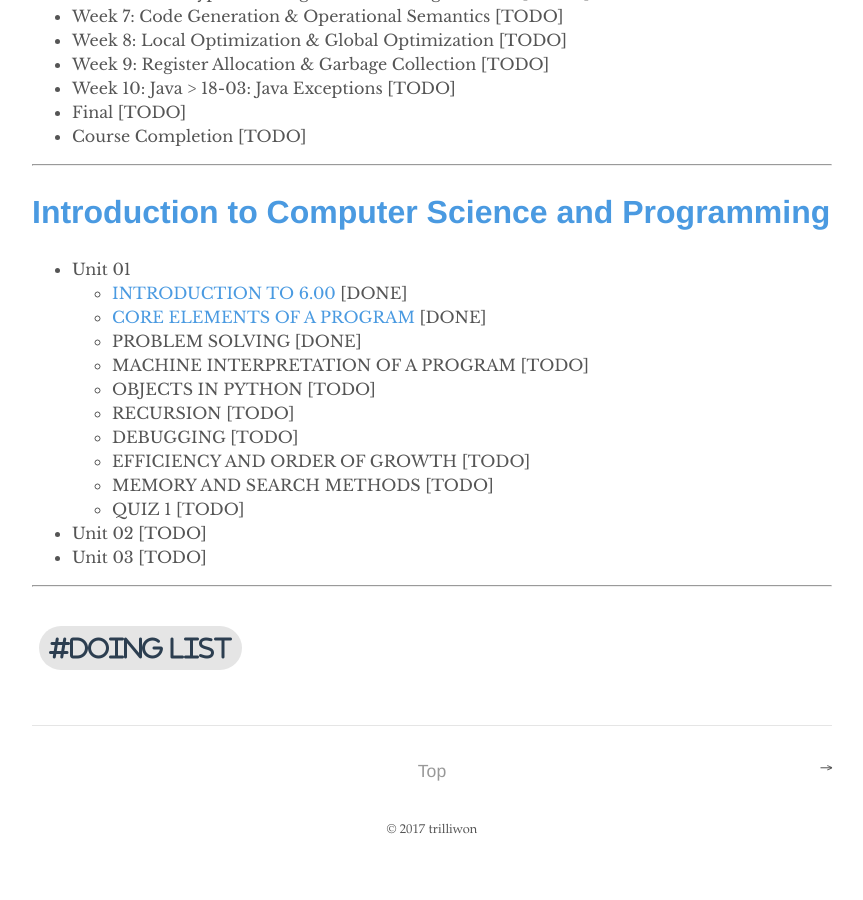
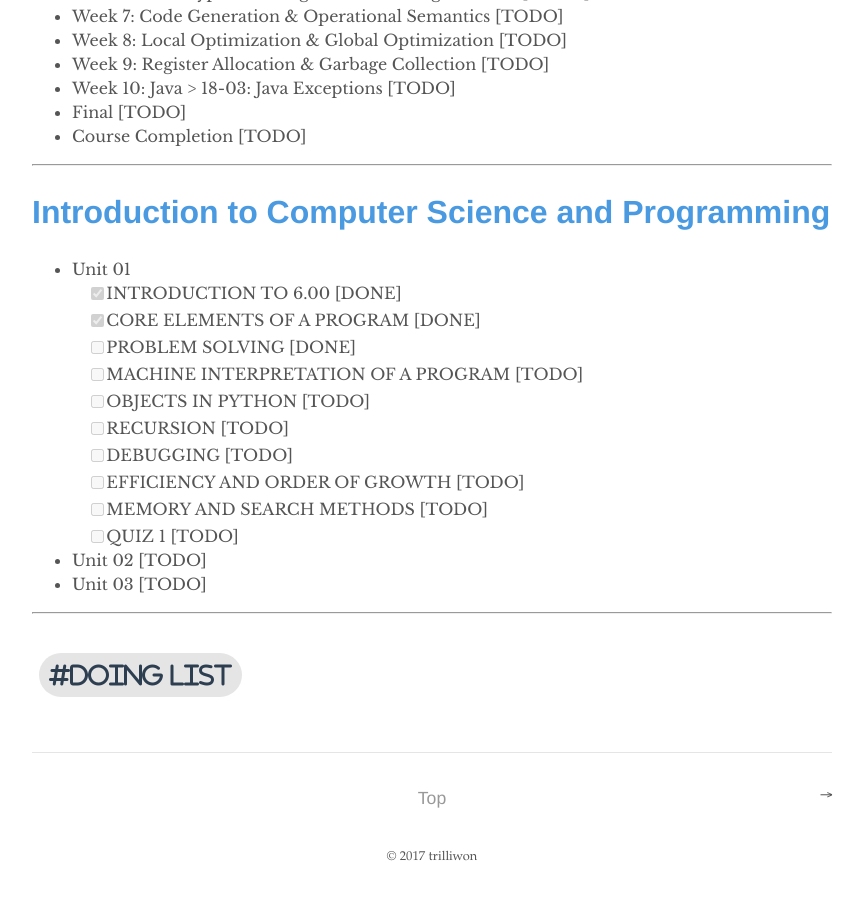
Before and after one commit to trilliwon/ABL, a Jekyll site: the page built from _posts/2100-08-19-doing-list.md, in a window 1280 px wide and 900 px high, scrolled down 1244 px. Shown: the whole window, without its empty margins (208-1071 px from the left). Built offline with Jekyll 4.4.1, drawn with Linux system fonts in a browser that asks for light colours; nearby versions of some CDN libraries; before the commit the page ends 2117 px from its top, so only the background shows below that; some of the changed lines change nothing that is shown.

Commit message:
Tue Dec 26 20:37:44 KST 2017

```diff
--- a/_posts/2100-08-19-doing-list.md
+++ b/_posts/2100-08-19-doing-list.md
@@ -50,16 +50,16 @@ tag: [Doing List]
 # [Introduction to Computer Science and Programming](https://ocw.mit.edu/courses/electrical-engineering-and-computer-science/6-00sc-introduction-to-computer-science-and-programming-spring-2011/)
 
 - Unit 01
-  - [INTRODUCTION TO 6.00](http://www.trilliwon.com/blog/mit600cs_unit1_01/) [DONE]
-  - [CORE ELEMENTS OF A PROGRAM](http://www.trilliwon.com/blog/mit600cs_unit1_02/) [DONE]
-  - PROBLEM SOLVING [DONE]
-  - MACHINE INTERPRETATION OF A PROGRAM [TODO]
-  - OBJECTS IN PYTHON [TODO]
-  - RECURSION [TODO]
-  - DEBUGGING [TODO]
-  - EFFICIENCY AND ORDER OF GROWTH [TODO]
-  - MEMORY AND SEARCH METHODS [TODO]
-  - QUIZ 1 [TODO]
+  - [x] INTRODUCTION TO 6.00 [DONE]
+  - [x] CORE ELEMENTS OF A PROGRAM [DONE]
+  - [ ] PROBLEM SOLVING [DONE]
+  - [ ] MACHINE INTERPRETATION OF A PROGRAM [TODO]
+  - [ ] OBJECTS IN PYTHON [TODO]
+  - [ ] RECURSION [TODO]
+  - [ ] DEBUGGING [TODO]
+  - [ ] EFFICIENCY AND ORDER OF GROWTH [TODO]
+  - [ ] MEMORY AND SEARCH METHODS [TODO]
+  - [ ] QUIZ 1 [TODO]
 - Unit 02 [TODO]
 - Unit 03 [TODO]
 
```
